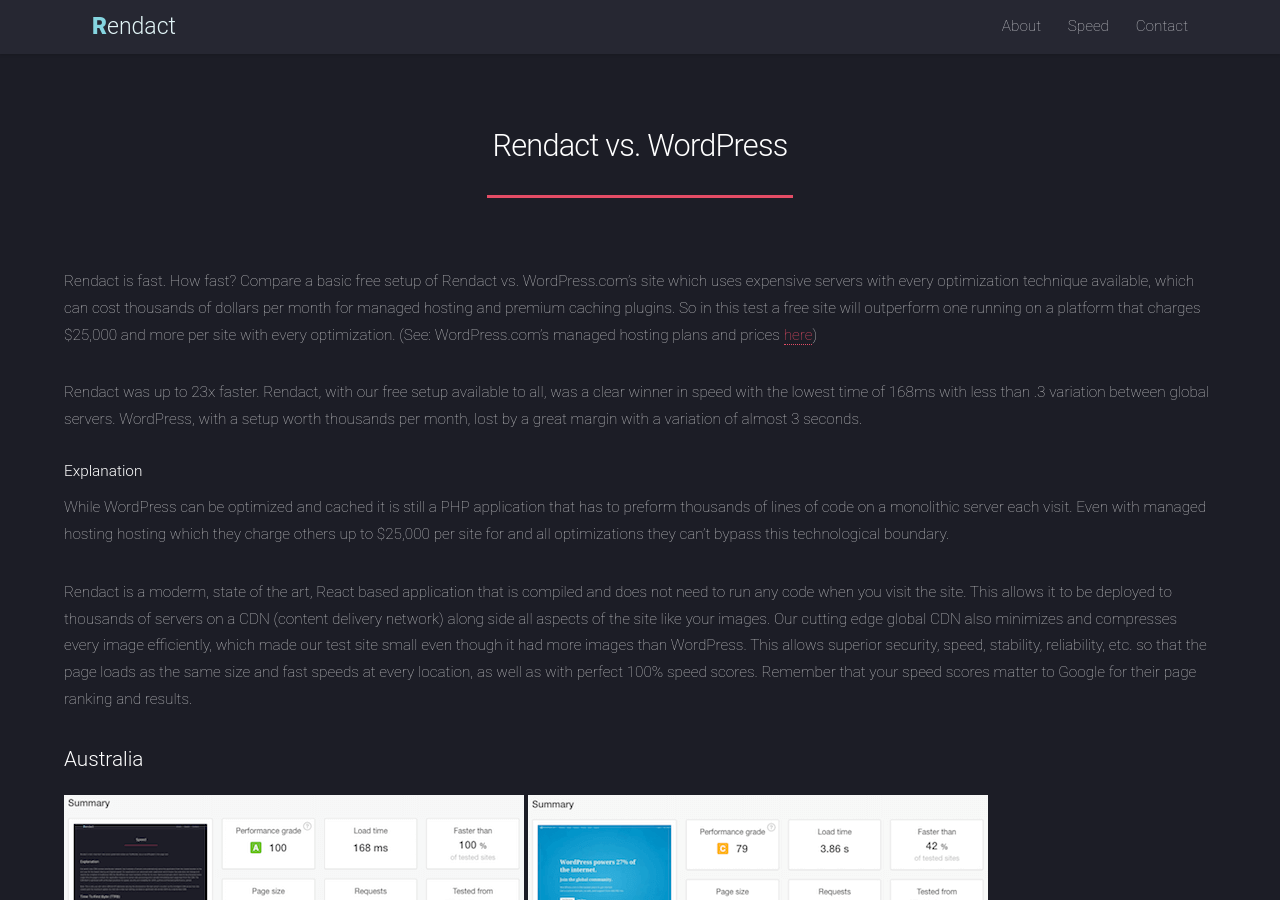
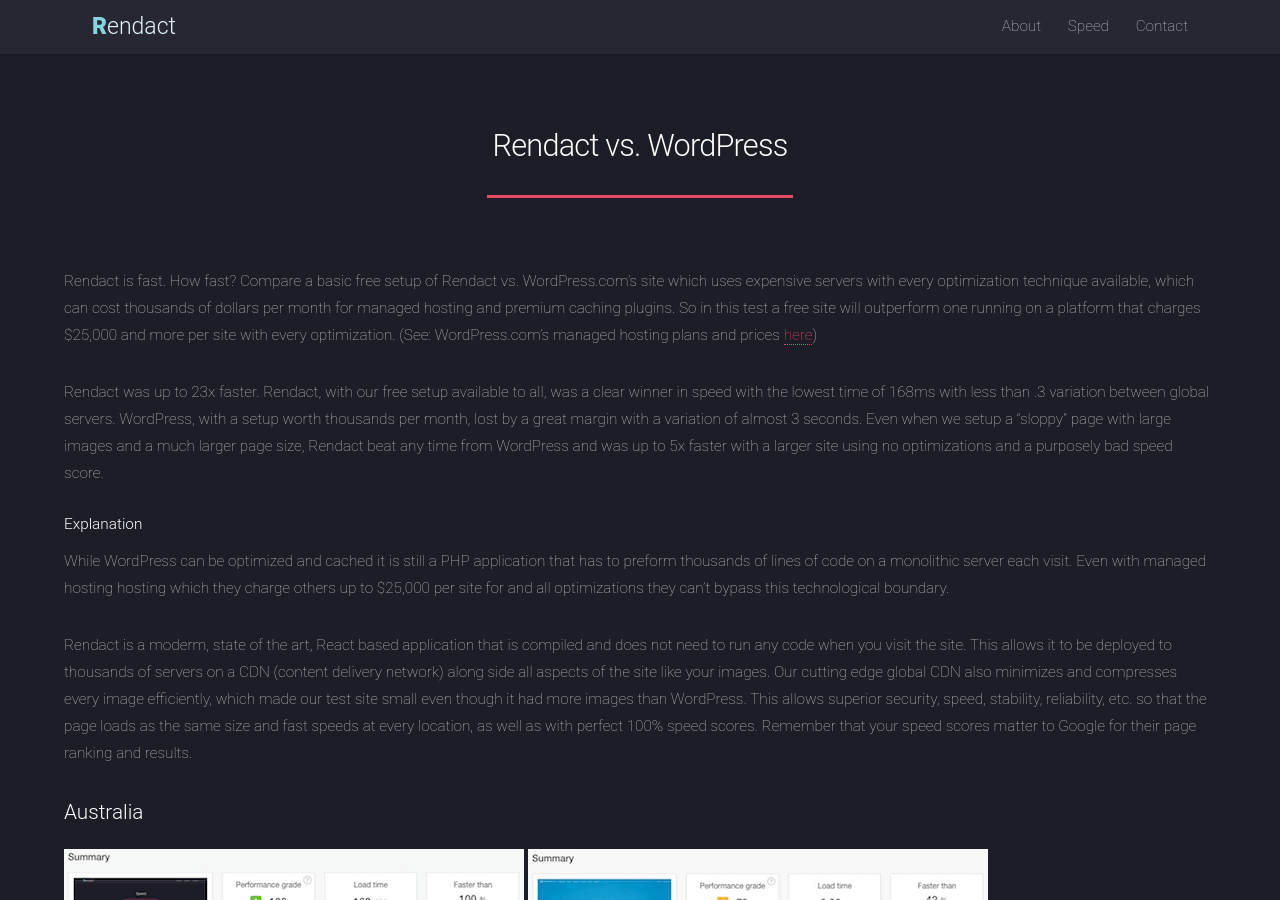
Before and after one commit to ihfazhillah/rendact.com, a Jekyll site: the page built from wordpress.md, in a window 1280 px wide and 900 px high. Built offline with Jekyll 4.4.1, drawn with Linux system fonts in a browser that asks for light colours.

Commit message:
Update to WP Compare

```diff
--- a/wordpress.md
+++ b/wordpress.md
@@ -5,7 +5,7 @@ permalink: /wordpress/
 ---
 Rendact is fast. How fast? Compare a basic free setup of Rendact vs. WordPress.com's site which uses expensive servers with every optimization technique available, which can cost thousands of dollars per month for managed hosting and premium caching plugins. So in this test a free site will outperform one running on a platform that charges $25,000 and more per site with every optimization. (See: WordPress.com's managed hosting plans and prices <a href="https://vip.wordpress.com/our-services/#hosting">here</a>)
 
-Rendact was up to 23x faster.  Rendact, with our free setup available to all, was a clear winner in speed with the lowest time of 168ms with less than .3 variation between global servers. WordPress, with a setup worth thousands per month, lost by a great margin with a variation of almost 3 seconds.
+Rendact was up to 23x faster.  Rendact, with our free setup available to all, was a clear winner in speed with the lowest time of 168ms with less than .3 variation between global servers. WordPress, with a setup worth thousands per month, lost by a great margin with a variation of almost 3 seconds.  Even when we setup a "sloppy" page with large images and a much larger page size, Rendact beat any time from WordPress and was up to 5x faster with a larger site using no optimizations and a purposely bad speed score.
 
 # Explanation
 
```
